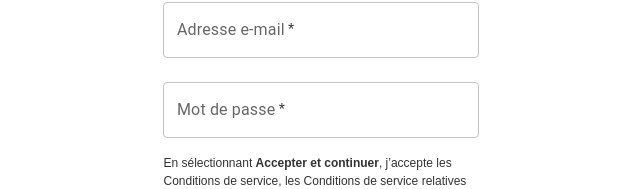
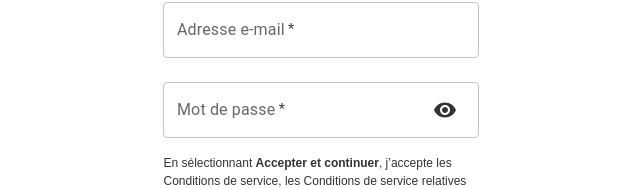
Before and after one commit to AlexisAmadei/PIMobile, a React (Create React App) app in the folder pim-2023/: page /security/register in a window 1280 px wide. Shown: the part 348-537 px from the top of the page, without its empty margins (319-959 px from the left). Built offline with nearby package versions, Linux system fonts and the light colour scheme; no server answers.

Commit message:
update password register

```diff
--- a/pim-2023/package.json
+++ b/pim-2023/package.json
@@ -5,6 +5,7 @@
   "dependencies": {
     "@emotion/react": "^11.10.6",
     "@emotion/styled": "^11.10.6",
+    "@mui/icons-material": "^5.11.16",
     "@mui/material": "^5.12.0",
     "@mui/styled-engine-sc": "^5.12.0",
     "@testing-library/jest-dom": "^5.16.5",
--- a/pim-2023/src/views/Profile.js
+++ b/pim-2023/src/views/Profile.js
@@ -44,28 +44,28 @@
                 ))}
                 <div className="breakLine" />
                 <div className="languageFlags">
-                    <img src={frFlag}></img>
-                    <img src={pglFlag}></img>
+                    <img src={frFlag} alt="frFlag"></img>
+                    <img src={pglFlag} alt="pglFlag"></img>
                 </div>
                 <div className="settings">
                     <p>Paramètres</p>
                     <li className="listItem">
-                        <img src={profileIcon} height={20} />
+                        <img src={profileIcon} alt="profileIcon" height={20} />
                         <p>Informations personnelles</p>
                     </li>
                     <div className="breakLine" />
                     <li className="listItem">
-                        <img src={bellIcon} height={20} />
+                        <img src={bellIcon} alt="bellIcon" height={20} />
                         <p>Notifications</p>
                     </li>
                     <div className="breakLine" />
                     <li className="listItem">
-                        <img src={langIcon} height={20} />
+                        <img src={langIcon} alt="langIcon" height={20} />
                         <p>Languages</p>
                     </li>
                     <div className="breakLine" />
                     <li onClick={logOut} className="listItem">
-                        <img src={lockIcon} height={20} />
+                        <img src={lockIcon} alt="lockIcon" height={20} />
                         <p>Se deconnecter</p>
                     </li>
                     <div className="breakLine" />
--- a/pim-2023/src/views/RegisterPage.js
+++ b/pim-2023/src/views/RegisterPage.js
@@ -1,6 +1,11 @@
 import React, { useState } from "react";
 import { Link } from "react-router-dom";
+
 import TextField from "@mui/material/TextField";
+import InputAdornment from '@mui/material/InputAdornment';
+import IconButton from '@mui/material/IconButton';
+import Visibility from '@mui/icons-material/Visibility';
+import VisibilityOff from '@mui/icons-material/VisibilityOff';
 
 import 'firebase/firestore';
 import { auth } from "../config/firebaseConfig";
@@ -45,6 +50,12 @@
     });
   };
 
+  const [showPassword, setShowPassword] = React.useState(false);
+  const handleClickShowPassword = () => setShowPassword((show) => !show);
+  const handleMouseDownPassword = (event) => {
+    event.preventDefault();
+  };
+
   return (
     <div className="globalRegisterContainer">
       <div className="registerContainer">
@@ -86,6 +97,22 @@
             label="Mot de passe"
             name="password"
             required
+            type={showPassword ? 'text' : 'password'}
+            InputProps={
+              {
+                endAdornment: (
+                  <InputAdornment position="end">
+                    <IconButton
+                      aria-label="toggle password visibility"
+                      onClick={handleClickShowPassword}
+                      onMouseDown={handleMouseDownPassword}
+                    >
+                      {showPassword ? <VisibilityOff /> : <Visibility />}
+                    </IconButton>
+                  </InputAdornment>
+                )
+              }
+            }
           />
           <p className="cgu">
             En sélectionnant <span>Accepter et continuer</span>, j’accepte les Conditions de service, les Conditions de service relatives aux paiements, la Politique de
```
Also changed, not shown: 1 other file (tests, documents, lock files or other folders).
